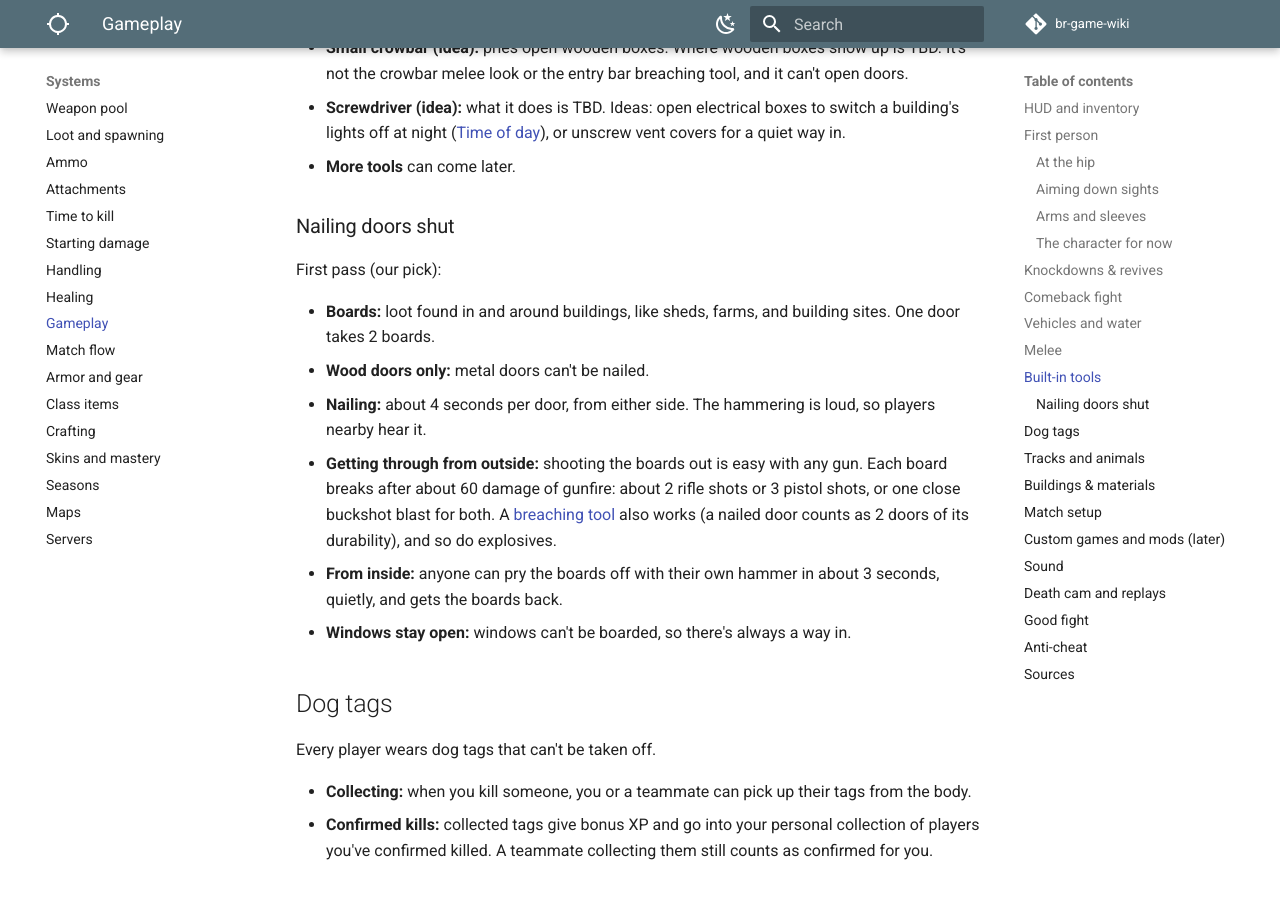
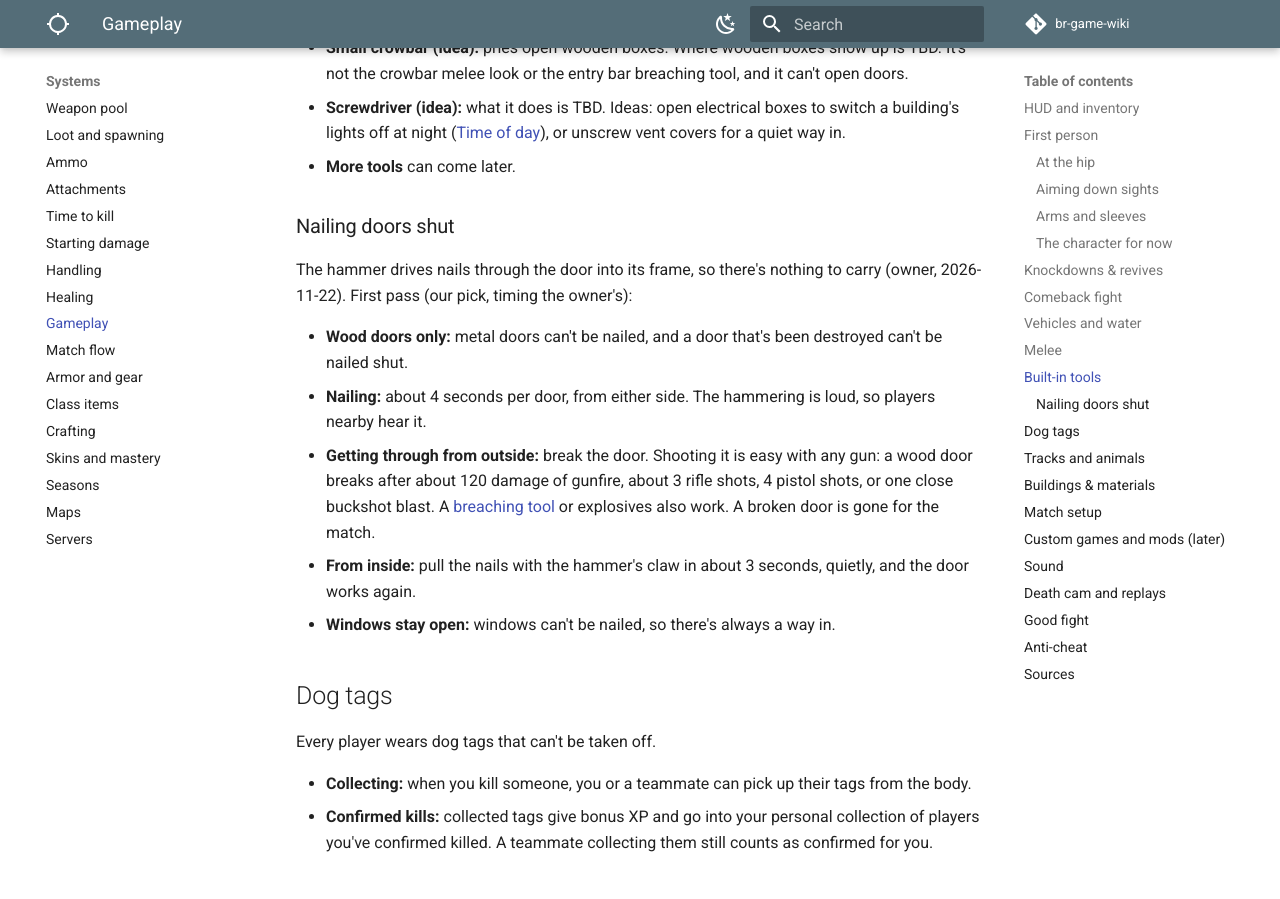
Before and after one commit to DerrickSpartan1/br-game-wiki, an MkDocs documentation site: the page built from docs/systems/gameplay.md, in a window 1280 px wide and 900 px high, scrolled down 8404 px. Built offline with MkDocs 1.6.1 and Material for MkDocs 9.7.7, drawn with Linux system fonts in a browser that asks for light colours; comment, search, counter and statistics services are not loaded.

Commit message:
Rocket launchers as crate-only class items, throwing knives at 60 for the stack, nails-only door nailing
Co-Authored-By: Claude Opus 5.5 <noreply@anthropic.com>
Claude-Session: https://claude.ai/code/session_01LAp2s4euUjj6HZthupXLj4

```diff
--- a/docs/systems/gameplay.md
+++ b/docs/systems/gameplay.md
@@ -187,14 +187,13 @@ Every player carries a few small tools for in-game actions. They aren't items or
 
 ### Nailing doors shut
 
-First pass (our pick):
+The hammer drives nails through the door into its frame, so there's nothing to carry (owner, 2026-11-22). First pass (our pick, timing the owner's):
 
-- **Boards:** loot found in and around buildings, like sheds, farms, and building sites. One door takes 2 boards.
-- **Wood doors only:** metal doors can't be nailed.
+- **Wood doors only:** metal doors can't be nailed, and a door that's been destroyed can't be nailed shut.
 - **Nailing:** about 4 seconds per door, from either side. The hammering is loud, so players nearby hear it.
-- **Getting through from outside:** shooting the boards out is easy with any gun. Each board breaks after about 60 damage of gunfire: about 2 rifle shots or 3 pistol shots, or one close buckshot blast for both. A [breaching tool](class-items.md#breaching-tools) also works (a nailed door counts as 2 doors of its durability), and so do explosives.
-- **From inside:** anyone can pry the boards off with their own hammer in about 3 seconds, quietly, and gets the boards back.
-- **Windows stay open:** windows can't be boarded, so there's always a way in.
+- **Getting through from outside:** break the door. Shooting it is easy with any gun: a wood door breaks after about 120 damage of gunfire, about 3 rifle shots, 4 pistol shots, or one close buckshot blast. A [breaching tool](class-items.md#breaching-tools) or explosives also work. A broken door is gone for the match.
+- **From inside:** pull the nails with the hammer's claw in about 3 seconds, quietly, and the door works again.
+- **Windows stay open:** windows can't be nailed, so there's always a way in.
 
 ## Dog tags
 
```
Also changed, not shown: docs/planning/changelog.md (+1 -0 lines), docs/planning/decisions.md (+3 -0 lines), docs/systems/class-items.md (+4 -3 lines), docs/systems/weapon-pool.md (+3 -3 lines), docs/weapons/crate/index.md (+2 -2 lines).
